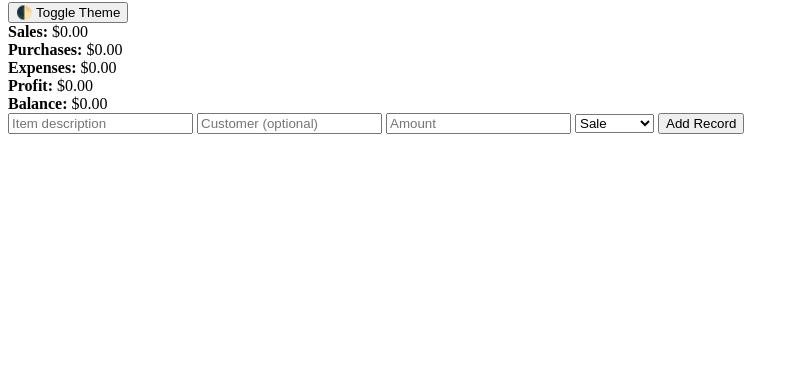
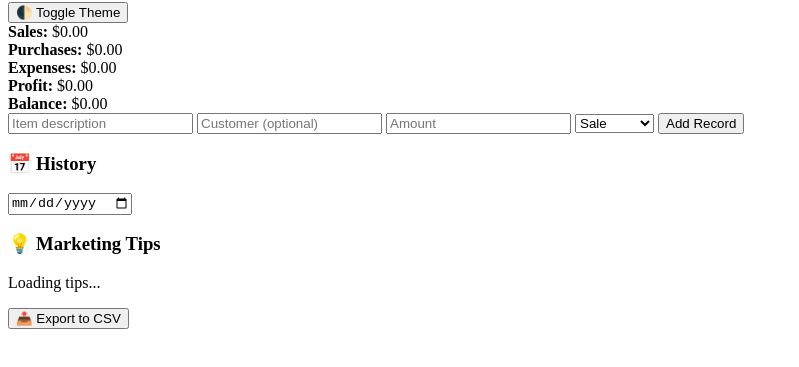
Before and after one commit to efatha/EGT, a plain HTML site: page Index.html in a window 1280 px wide. Shown: the part 65-432 px from the top of the page, without its empty margins (0-799 px from the left). Drawn offline with Linux system fonts and the light colour scheme.

Commit message:
Implemented the history filter, marketing tips section, export button, and script tags
This commit introduces several advanced interface elements and integrations for the Efatha Goods Tracker (EGT) application:
- History Filter Section: A date input allows users to filter transaction history by specific days, enhancing record navigation and analysis.
- Marketing Tips Section: A dedicated section to display dynamic marketing advice or business tips. This is designed to encourage smarter decision-making for small business owners or entrepreneurs using the tool.
- CSV Export Button: An export feature that lets users download their transaction records in CSV format for bookkeeping, reporting, or importing into Excel/Google Sheets.
- Script Injections: External JavaScript files (utils.js, tips.js, app.js) are now linked. These will power core logic, data management, and interactive features like theme toggling, form submission, and tip generation.

```diff
--- a/Index.html
+++ b/Index.html
@@ -29,6 +29,22 @@
       </select>
     <button type="submit">Add Record</button>
 </form>
+<section>
+  <h3>📅 History</h3>
+  <input type="date" id="filterDate" />
+  <ul id="history"></ul>
+</section>
+
+<section class="tips">
+  <h3>💡 Marketing Tips</h3>
+  <p id="marketingTip">Loading tips...</p>
+</section>
+
+<button id="exportBtn">📤 Export to CSV</button>
+
+<script src="utils.js"></script>
+<script src="tips.js"></script>
+<script src="app.js"></script>
 
   </div>
 </body>
```
